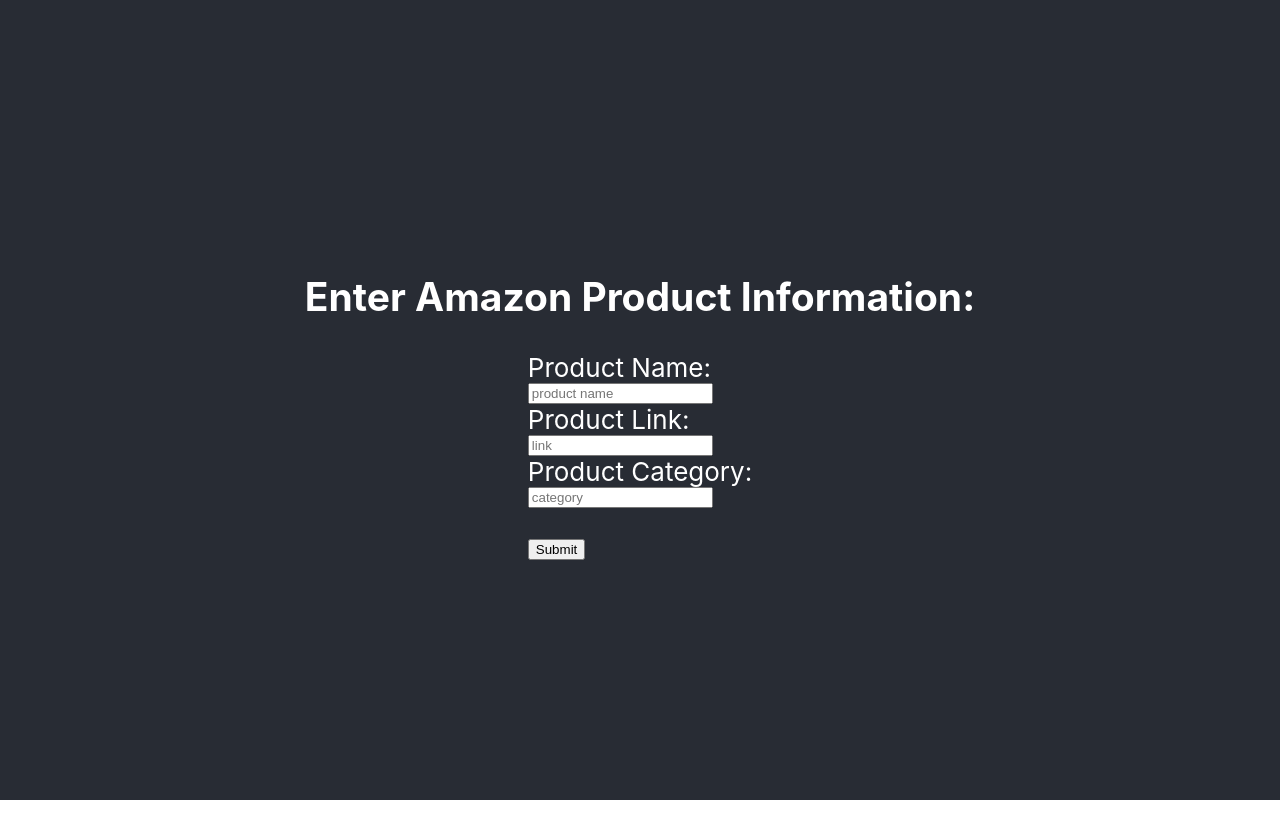
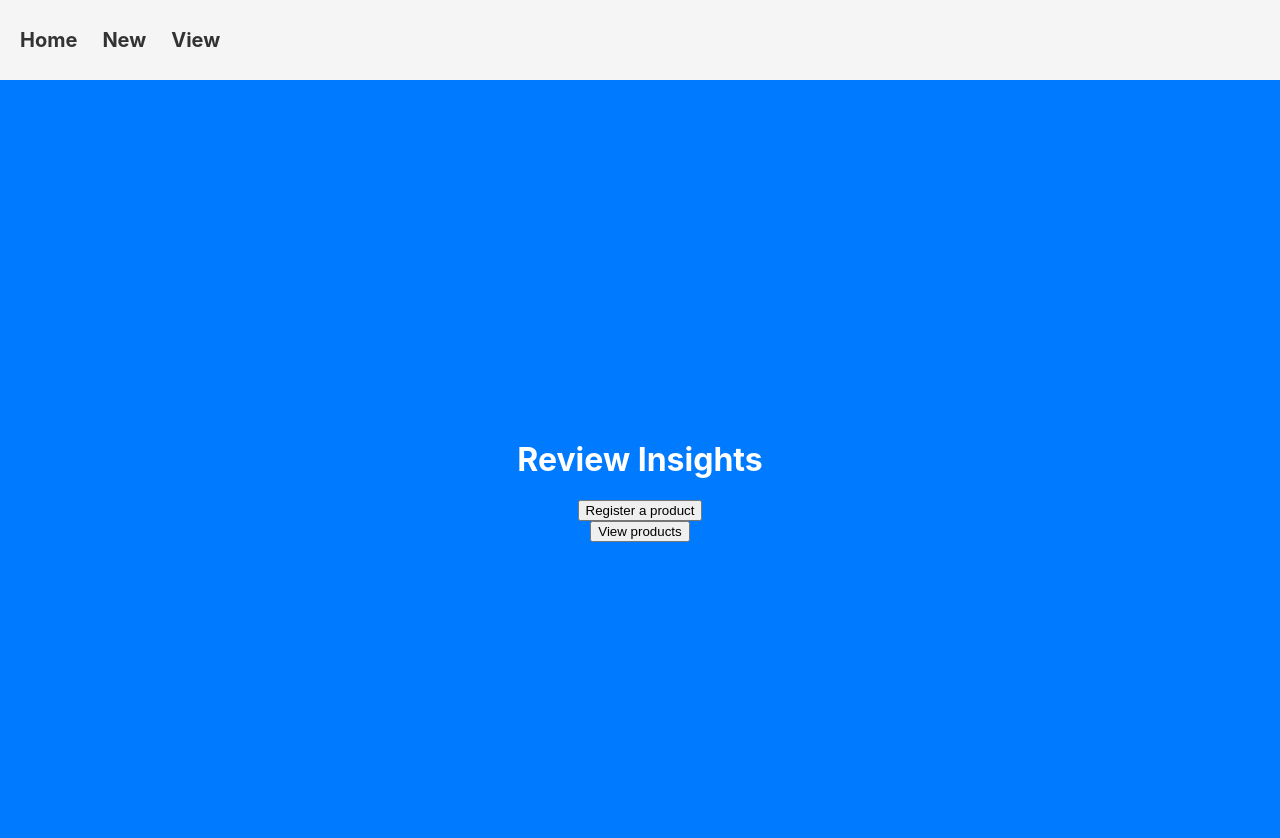
Before and after one commit to boraelci/review-insights, a React (Create React App) app in the folder frontend/: page / in a window 1280 px wide. Shown: the top 838 px of the page. Before the commit the page ends 800 px from the top, so only its background shows below. Built offline with nearby package versions, Linux system fonts and the light colour scheme.

Commit message:
Add additional front end pages, modify Lambda to include id

```diff
--- a/frontend/src/App.css
+++ b/frontend/src/App.css
@@ -1,5 +1,17 @@
+body {
+  background-color: white;
+}
+
 .App {
   text-align: center;
+  display: flex;
+  flex-direction: column;
+  align-items: center;
+  justify-content: center;
+  margin: auto;
+  background-color: #007bff;
+  color: white;
+  min-height: 100vh;
 }
 
 .App-logo {
@@ -14,18 +26,11 @@
 }
 
 .App-header {
-  background-color: #282c34;
-  min-height: 100vh;
-  display: flex;
-  flex-direction: column;
-  align-items: center;
-  justify-content: center;
-  font-size: calc(10px + 2vmin);
-  color: white;
+  display: none; /* remove the header background */
 }
 
 .App-link {
-  color: #61dafb;
+  color: white;
 }
 
 @keyframes App-logo-spin {
@@ -36,3 +41,32 @@
     transform: rotate(360deg);
   }
 }
+
+.masthead {
+  display: flex;
+  align-items: center;
+  flex-direction: row;
+  background-color: #f5f5f5;
+  height: 80px;
+  padding: 0 20px;
+}
+
+.masthead__section {
+  margin-left: 25px;
+  text-align: center;
+}
+
+.masthead__section:first-child {
+  margin-left: 0;
+}
+
+.masthead__section a {
+  color: #333;
+  text-decoration: none;
+  font-size: 20px;
+  font-weight: bold;
+}
+
+.masthead__section a:hover {
+  color: #007bff;
+}
--- a/frontend/src/App.tsx
+++ b/frontend/src/App.tsx
@@ -1,13 +1,20 @@
 import React, { useState } from 'react';
-import { Routes, Route } from 'react-router-dom';
-import { Home } from './pages';
+import { BrowserRouter as Router, Routes, Route } from 'react-router-dom';
+import {Register} from "./pages/Register.js";
+import {Home} from "./pages/Home.js";
+import {Analysis} from "./pages/Analysis.js";
+import {ViewProducts} from "./pages/ViewProducts.js"
 import './App.css';
 
 function App() {
+
   return (
     <div>
       <Routes>
-        <Route path="/" element={<Home />} />
+        <Route path="/" element={<Home />}/>
+        <Route path="/products" element={<ViewProducts />}/>
+        <Route path="/analysis/" element={<Analysis />}/>
+        <Route path="/register" element={<Register />}/>
       </Routes>
     </div>
   );
--- /dev/null
+++ b/frontend/src/components/Masthead.js
@@ -0,0 +1,21 @@
+import React, { useState } from 'react';
+import '../App.css';
+
+export function Masthead() {
+
+  return (
+    <div className="masthead">
+      <div className="masthead__section">
+        <a href="/">Home</a>
+      </div>
+      <div className="masthead__section">
+        <a href="/register">New</a>
+      </div>
+      <div className="masthead__section">
+        <a href="/products">View</a>
+      </div>
+      </div>
+  );
+}
+
+export default Masthead;
--- /dev/null
+++ b/frontend/src/pages/Analysis.js
@@ -0,0 +1,19 @@
+import React, { useState } from 'react';
+import '../App.css';
+import {apiGatewayEndpoint} from "../Constants.js"
+import Masthead from "../components/Masthead.js"
+
+export function Analysis() {
+
+  return (
+  <div>
+  {Masthead()}
+    <div className="App">
+      <header className="App-header">
+          <h2> Graphs for a specific product will be displayed here</h2> </header>
+    </div>
+    </div>
+  );
+}
+
+export default Analysis;
--- a/frontend/src/pages/Home.tsx
+++ b/frontend/src/pages/Home.tsx
@@ -1,95 +1,27 @@
 import React, { useState } from 'react';
 import '../App.css';
-import { apiGatewayEndpoint } from '../Constants.js';
+import {Container, Row, Col} from 'react-bootstrap';
+import {apiGatewayEndpoint} from "../Constants.js"
+import { useNavigate } from 'react-router-dom';
+import Masthead from "../components/Masthead.js"
 
 export function Home() {
-  const [name, setName] = useState('');
-  const [link, setLink] = useState('');
-  const [type, setType] = useState('');
-
-  let status = '';
-
-  const handleNameChange = (event: any) => {
-    setName(event.target.value);
-  };
-
-  const handleLinkChange = (event: any) => {
-    setLink(event.target.value);
-  };
-
-  const handleTypeChange = (event: any) => {
-    setType(event.target.value);
-  };
-
-  const handleSubmit = async (event: any) => {
-    event.preventDefault();
-
-    // Call the API Gateway API with the product ID
-    fetch(`${apiGatewayEndpoint}/products`, {
-      method: 'PUT',
-      body: JSON.stringify({
-        name: name,
-        link: link,
-        category: type,
-      }),
-    })
-      .then((response) => response.json())
-      .then((data) => {
-        // Process the API response data
-        console.log(data);
-        status = 'success';
-      })
-      .catch((error) => {
-        // Handle API error
-        console.error(error);
-        status = 'failure';
-      });
-  };
+  const navigate = useNavigate();
 
   return (
+  <div>
+    {Masthead()}
     <div className="App">
-      <header className="App-header">
-        <h2>Enter Amazon Product Information:</h2>
-        <form
-          onSubmit={handleSubmit}
-          style={{
-            display: 'flex',
-            flexDirection: 'column',
-            alignItems: 'flex-start',
-            justifyContent: 'center',
-            textAlign: 'center',
-          }}
-        >
-          <label>Product Name:</label>
-          <input
-            type="text"
-            value={name}
-            onChange={handleNameChange}
-            placeholder="product name"
-          />
-
-          <label>Product Link:</label>
-          <input
-            type="text"
-            value={link}
-            onChange={handleLinkChange}
-            placeholder="link"
-          />
-
-          <label>Product Category:</label>
-          <input
-            type="text"
-            value={type}
-            onChange={handleTypeChange}
-            placeholder="category"
-          />
-
-          <br></br>
-          <button type="submit" style={{ marginRight: '10px' }}>
-            Submit
-          </button>
-        </form>
-      </header>
+      <h1>
+      Review Insights
+      </h1>
+      <button onClick={() => navigate("/register")}>
+        Register a product
+      </button>
+      <button onClick={() => navigate("/products")}>
+        View products
+      </button>
+    </div>
     </div>
   );
 }
--- /dev/null
+++ b/frontend/src/pages/Register.js
@@ -0,0 +1,75 @@
+import React, { useState } from 'react';
+import '../App.css';
+import {apiGatewayEndpoint} from "../Constants.js"
+import Masthead from "../components/Masthead.js"
+
+export function Register() {
+  const [name, setName] = useState('');
+  const [link, setLink] = useState('');
+  const [type, setType] = useState('');
+
+  let status = ""
+
+  const handleNameChange = (event: any) => {
+    setName(event.target.value);
+  };
+
+  const handleLinkChange = (event: any) => {
+    setLink(event.target.value);
+  };
+
+  const handleTypeChange = (event: any) => {
+    setType(event.target.value);
+  };
+
+  const handleSubmit = async (event: any) => {
+    event.preventDefault();
+
+    // Call the API Gateway API with the product ID
+    fetch(`${apiGatewayEndpoint}/products`, {
+      method: "PUT",
+      body: JSON.stringify({
+        "name": name,
+        "link": link,
+        "category": type}),
+
+    })
+      .then(response => response.json())
+      .then(data => {
+        // Process the API response data
+        console.log(data);
+        status = "success"
+      })
+      .catch(error => {
+        // Handle API error
+        console.error(error);
+        status = "failure"
+      });
+  };
+
+  return (
+  <div>
+        {Masthead()}
+    <div className="App">
+      <header className="Register-header">
+          <h2>Enter Amazon Product Information:</h2>
+            <form onSubmit={handleSubmit} style={{ display: 'flex', flexDirection: 'column', alignItems: 'flex-start', justifyContent: 'center', textAlign: 'center' }}>
+              <label>Product Name:</label>
+              <input type="text" value={name} onChange={handleNameChange} placeholder="product name"/>
+
+              <label>Product Link:</label>
+              <input type="text" value={link} onChange={handleLinkChange} placeholder="link"/>
+
+              <label>Product Category:</label>
+              <input type="text" value={type} onChange={handleTypeChange} placeholder="category"/>
+
+                <br></br>
+              <button type="submit" style={{ marginRight: '10px' }}>Submit</button>
+            </form>
+      </header>
+      </div>
+    </div>
+  );
+}
+
+export default Register;
--- /dev/null
+++ b/frontend/src/pages/ViewProducts.js
@@ -0,0 +1,19 @@
+import React, { useState } from 'react';
+import '../App.css';
+import {apiGatewayEndpoint} from "../Constants.js"
+import Masthead from "../components/Masthead.js"
+
+export function ViewProducts() {
+
+  return (
+  <div>
+  {Masthead()}
+    <div className="App">
+      <header className="App-header">
+          <h2> List of all products will be displayed here</h2> </header>
+    </div>
+    </div>
+  );
+}
+
+export default ViewProducts;
--- a/frontend/src/pages/index.tsx
+++ /dev/null
@@ -1 +0,0 @@
-export * from './Home';
```
Also changed, not shown: 1 other file (tests, documents, lock files or other folders).
